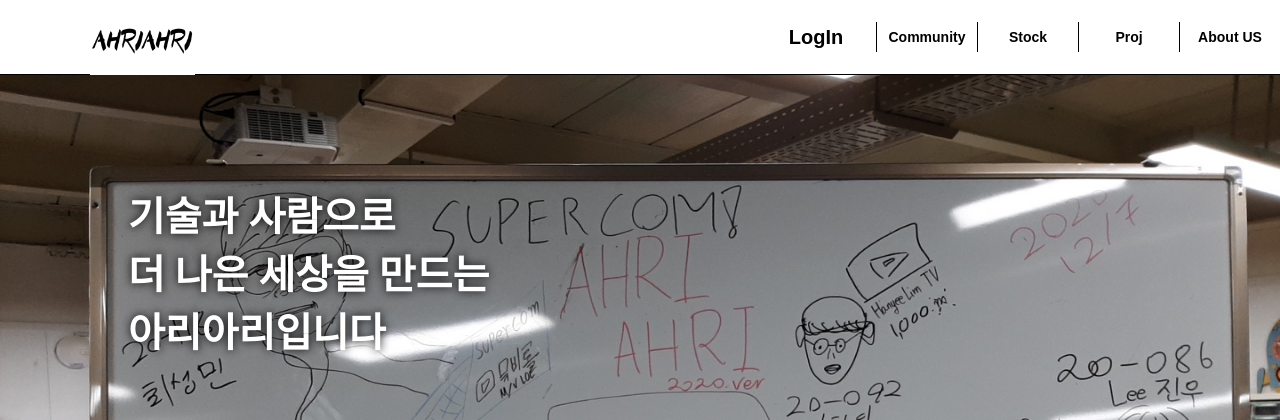
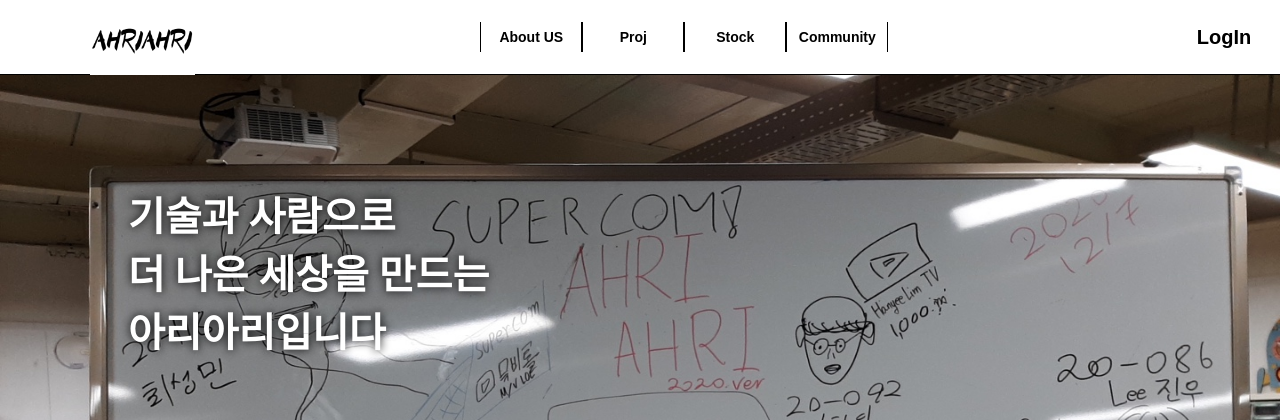
Before and after one commit to YangTaebin/ahriweb, a Flask app: page / in a window 1280 px wide. Shown: the top 420 px of the page. Run offline with Flask 2, Linux system fonts and the light colour scheme.

Commit message:
no message

```diff
--- a/server/static/css/master.css
+++ b/server/static/css/master.css
@@ -21,11 +21,11 @@
   color: black;
   background-color: white;
   float: left;
-  float: right;
   line-height: 30px;
   vertical-align: center;
   text-align: center;
   border-left: 1px solid black;
+  border-right: 1px solid black;
   display: inline;
 }
 .menuLink{
```
